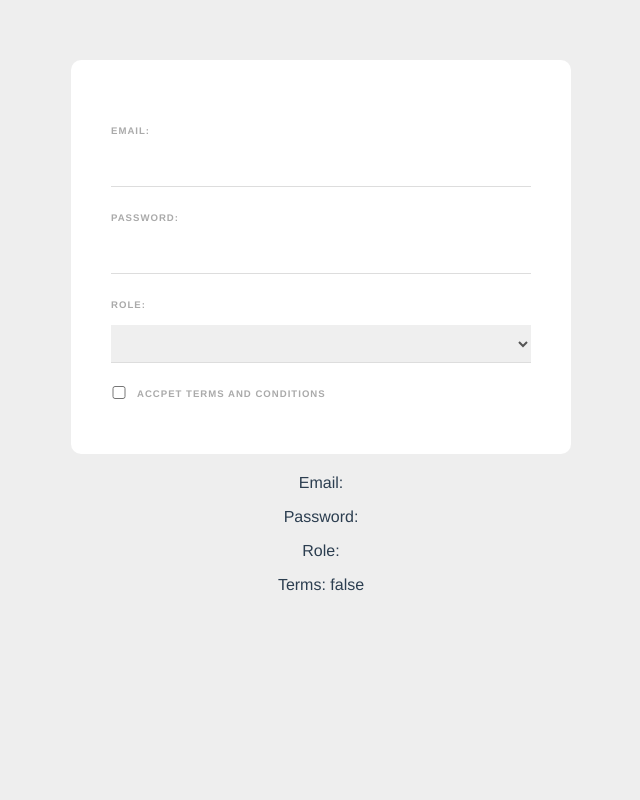
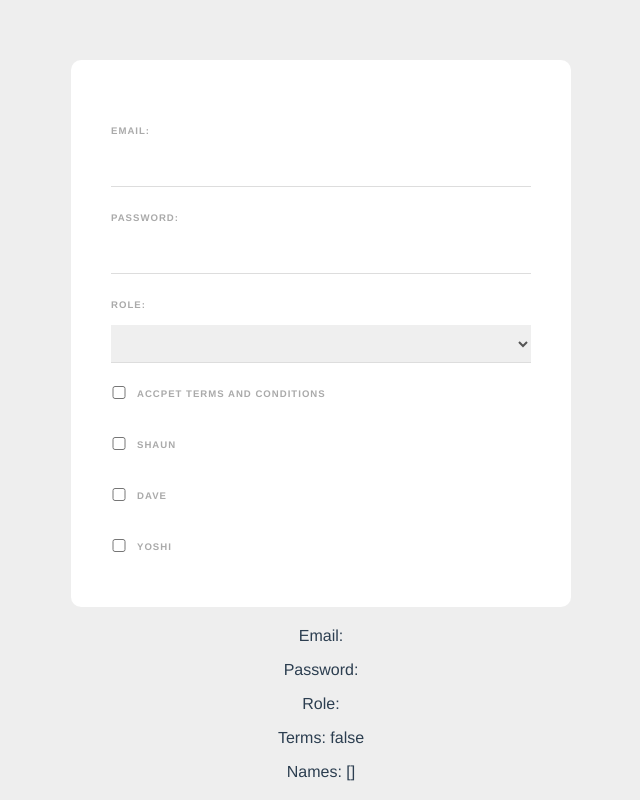
Before and after one commit to MacDavid1989/web-form, a Vue app: page / in a window 1280 px wide. Shown: the whole page, without its empty margins (319-959 px from the left). Built offline with nearby package versions, Linux system fonts and the light colour scheme.

Commit message:
utilize checkboxes to bind data in an array

```diff
--- a/src/components/SignupForm.vue
+++ b/src/components/SignupForm.vue
@@ -16,11 +16,25 @@
       <input type="checkbox" required v-model="terms" />
       <label for="">Accpet Terms and Conditions</label>
     </div>
+
+    <div>
+      <input type="checkbox" value="shaun" v-model="names" />
+      <label for="">Shaun</label>
+    </div>
+    <div>
+      <input type="checkbox" value="dave" v-model="names" />
+      <label for="">Dave</label>
+    </div>
+    <div>
+      <input type="checkbox" value="yoshi" v-model="names" />
+      <label for="">Yoshi</label>
+    </div>
   </form>
   <p>Email: {{ email }}</p>
   <p>Password: {{ password }}</p>
   <p>Role: {{ role }}</p>
   <p>Terms: {{ terms }}</p>
+  <p>Names: {{ names }}</p>
 </template>
 
 <script>
@@ -32,6 +46,7 @@ export default {
       password: "",
       role: "",
       terms: false,
+      names: [],
     };
   },
 };
```
